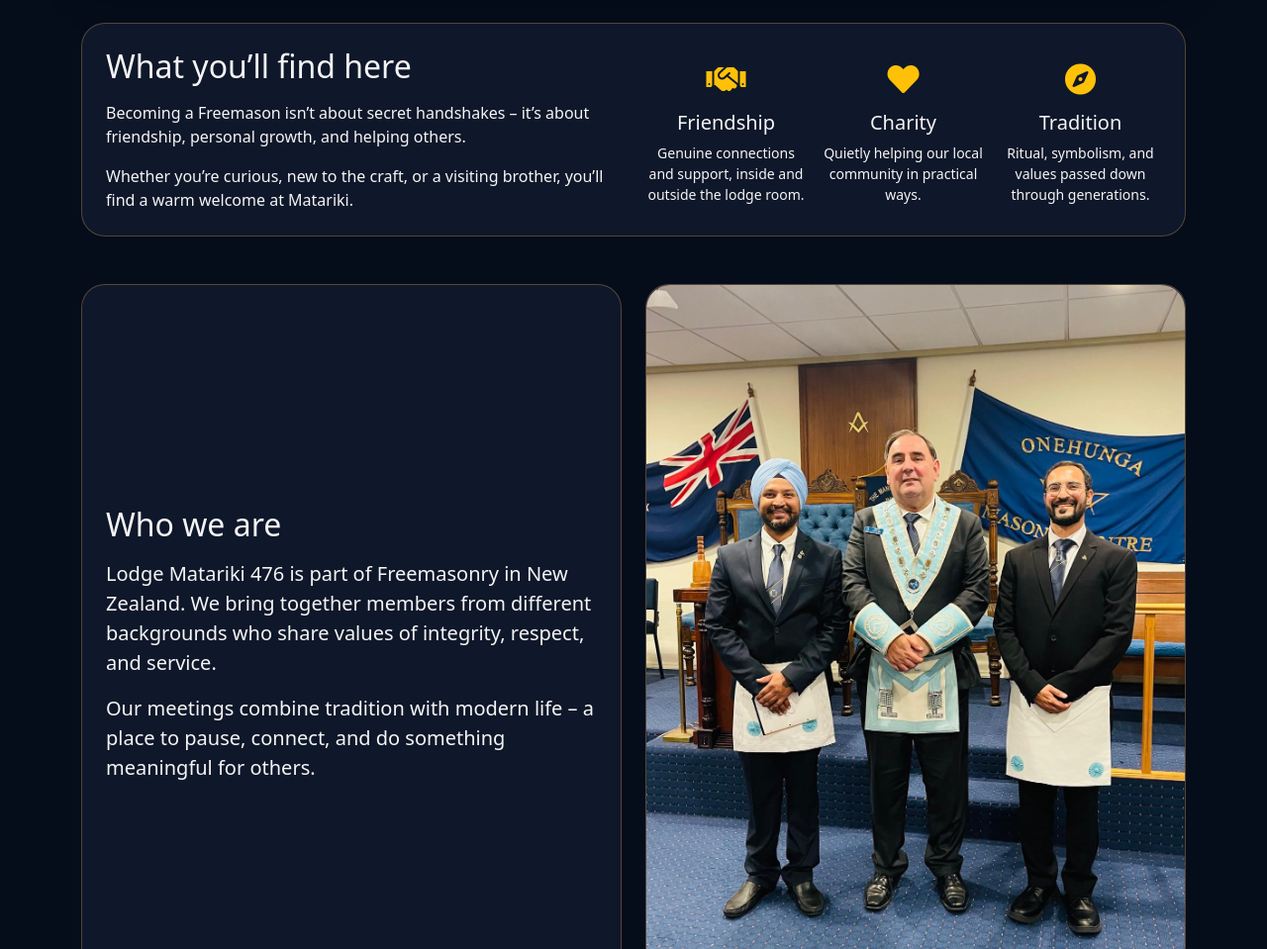
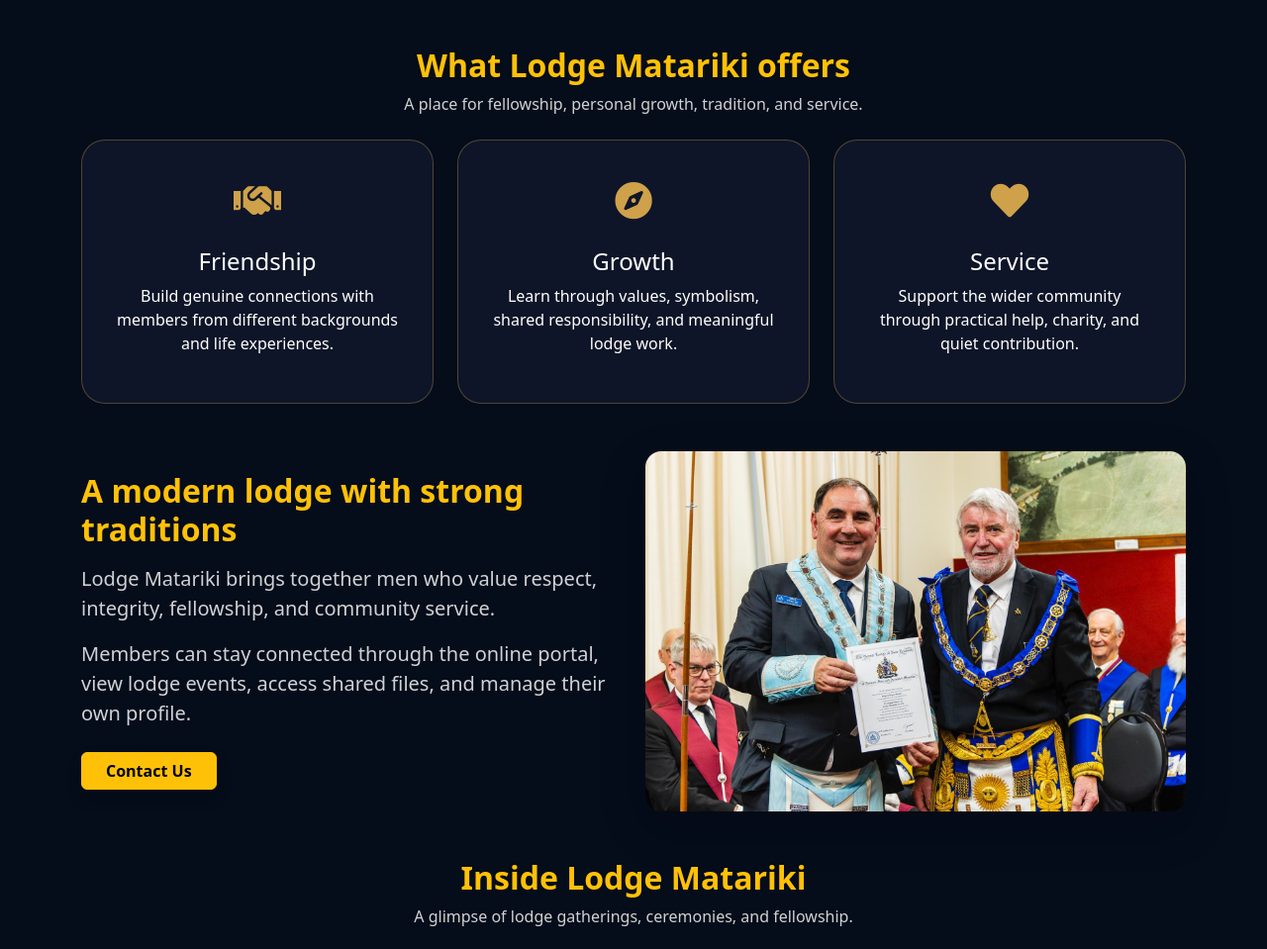
Before and after one commit to sue-zadeh/lodge-matarik476-python, a Flask app: page / in a window 1280 px wide. Shown: the part 840-1799 px from the top of the page at 99% size. Run offline with Flask 3, Linux system fonts and the light colour scheme; some libraries are stand-ins or nearby versions.

Commit message:
home page-public

```diff
--- a/app/templates/index.html
+++ b/app/templates/index.html
@@ -4,181 +4,346 @@
 
 {% block content %}
 
-{# --- Page-specific styles (kept small) --- #}
 <style>
-  .public-hero {
-    min-height: 85vh;
-    border-radius: 1.5rem;
-    object-fit: cover;
-    background-size: cover;
-    background-position: center;
-    background-repeat: no-repeat;
+  .home-hero {
+    position: relative;
+    min-height: 88vh;
+    border-radius: 28px;
     overflow: hidden;
     background:
-          linear-gradient(135deg, rgba(216, 192, 147, 0.15), rgba(9, 19, 39, 0.95)),
-
-      url("{{ url_for('static', filename='img/weare3.jpg') }}") center/cover no-repeat;
-    color: #f5f5f5;
+      linear-gradient(120deg, rgba(5,12,26,0.92), rgba(5,12,26,0.45), rgba(5,12,26,0.9)),
+      url("{{ url_for('static', filename='img/members.png') }}") center/cover no-repeat;
+    display: flex;
+    align-items: center;
+    justify-content: center;
+    text-align: center;
   }
 
-  .public-hero-content {
-    background: radial-gradient(circle at top left,
-      rgba(5,12,26,0.9), rgba(5,12,26,0.98));
+  .home-hero-content {
+    max-width: 850px;
+    padding: 40px 24px;
+    color: #fff;
   }
 
-  .section-card {
-    background-color: #0f172a;              /* slightly lighter navy */
-    border-radius: 1.5rem;
-    border: 1px solid rgba(207,161,74,0.35);
-    color: #f5f5f5;                          /* force light text */
+  .hero-badge {
+    display: inline-block;
+    color: #cfa14a;
+    border: 1px solid rgba(207,161,74,0.6);
+    padding: 8px 18px;
+    border-radius: 999px;
+    margin-bottom: 18px;
+    background: rgba(5,12,26,0.7);
+    font-weight: 600;
   }
 
-  .pillars-icon {
-    font-size: 2rem;
+  .home-hero h1 {
+    font-size: clamp(2.4rem, 6vw, 5.2rem);
+    font-weight: 800;
+    line-height: 1.05;
+    margin-bottom: 20px;
   }
 
-  .cta-band {
+  .home-hero p {
+    font-size: clamp(1rem, 2vw, 1.35rem);
+    color: rgba(255,255,255,0.88);
+    max-width: 720px;
+    margin: 0 auto 30px;
+  }
+
+  .hero-actions {
+    display: flex;
+    justify-content: center;
+    flex-wrap: wrap;
+    gap: 14px;
+  }
+
+  .btn-hero-gold {
+    background: #cfa14a;
+    color: #050c1a;
+    border: 1px solid #cfa14a;
+    font-weight: 700;
+    padding: 12px 28px;
+    border-radius: 999px;
+    text-decoration: none;
+  }
+
+  .btn-hero-outline {
+    color: #fff;
+    border: 1px solid rgba(255,255,255,0.75);
+    font-weight: 700;
+    padding: 12px 28px;
+    border-radius: 999px;
+    text-decoration: none;
+  }
+
+  .scroll-down {
+    position: absolute;
+    left: 50%;
+    bottom: 28px;
+    transform: translateX(-50%);
+    color: #cfa14a;
+    font-size: 2rem;
+    animation: bounceArrow 1.4s infinite;
+  }
+  .btn-shine {
+  position: relative;
+  overflow: hidden;
+  transition: all 0.3s ease;
+}
+
+.btn-shine:hover {
+  transform: translateY(-5px) scale(1.04);
+  box-shadow:
+    0 15px 35px rgba(207,161,74,0.45),
+    0 0 25px rgba(207,161,74,0.35);
+}
+
+.btn-shine::before {
+  content: "";
+  position: absolute;
+  top: -50%;
+  left: -120%;
+  width: 70%;
+  height: 200%;
+  background: linear-gradient(
+    120deg,
+    transparent,
+    rgba(255,255,255,0.85),
+    transparent
+  );
+  transform: rotate(20deg);
+}
+
+.btn-shine:hover::before {
+  animation: shineFast 0.7s ease forwards;
+}
+
+@keyframes shineFast {
+  0% {
+    left: -120%;
+  }
+  100% {
+    left: 180%;
+  }
+}
+
+.hero-bg {
+  animation: heroZoom 12s ease-in-out infinite alternate;
+}
+
+@keyframes heroZoom {
+  from {
+    transform: scale(1);
+  }
+  to {
+    transform: scale(1.06);
+  }
+}
+
+.btn-warning.btn-shine:hover {
+  background: #f0c96a;
+  border-color: #f0c96a;
+}
+  .home-card {
+    background: rgba(15,23,42,0.95);
+    border: 1px solid rgba(207,161,74,0.35);
+    border-radius: 24px;
+    padding: 32px;
+    height: 100%;
+    color: #fff;
+    transition: 0.25s ease;
+  }
+
+  .home-card:hover {
+    transform: translateY(-8px);
+    border-color: #cfa14a;
+    box-shadow: 0 18px 45px rgba(0,0,0,0.45);
+  }
+
+  .home-icon {
+    color: #cfa14a;
+    font-size: 2.4rem;
+    margin-bottom: 18px;
+  }
+
+  .stats-box {
+    background: linear-gradient(135deg, rgba(207,161,74,0.16), rgba(15,23,42,0.95));
+    border: 1px solid rgba(207,161,74,0.4);
+    border-radius: 24px;
+    padding: 30px;
+    text-align: center;
+  }
+
+  .stats-number {
+    font-size: 2.6rem;
+    color: #cfa14a;
+    font-weight: 800;
+  }
+
+  .gallery-img {
+    height: 260px;
+    width: 100%;
+    object-fit: cover;
+    border-radius: 22px;
+    border: 1px solid rgba(207,161,74,0.35);
+    transition: 0.25s ease;
+  }
+
+  .gallery-img:hover {
+    transform: scale(1.03);
+  }
+
+  .cta-final {
+    border-radius: 30px;
+    padding: 60px 25px;
+    text-align: center;
     background:
-      linear-gradient(135deg, rgba(207,161,74,0.15), rgba(5,12,26,0.95)),
-      url("{{ url_for('static', filename='img/pic-home3.jpg') }}") center/cover no-repeat;
-    border-radius: 1.5rem;
-    color: #f5f5f5;
+      linear-gradient(135deg, rgba(5,12,26,0.9), rgba(5,12,26,0.6)),
+      url("{{ url_for('static', filename='img/pic-home4.jpg') }}") center/cover no-repeat;
+    border: 1px solid rgba(207,161,74,0.4);
+  }
+  .scroll-arrow {
+  animation: bounceArrow 1.4s infinite;
+}
+
+@keyframes bounceArrow {
+  0%,100% {
+    transform: translateY(0);
+  }
+  50% {
+    transform: translateY(12px);
+  }
+}
+
+  @media (max-width: 768px) {
+    .home-hero {
+      min-height: 78vh;
+      border-radius: 18px;
+    }
+
+    .gallery-img {
+      height: 220px;
+    }
   }
 </style>
 
-{# ================= HERO ================= #}
-<div class="public-hero mb-5 shadow-lg" data-aos="fade-up">
-  <div class="row g-0 h-100">
-    <div class="col-md-6 d-flex align-items-center public-hero-content p-5">
-      <div>
-        <p class="text-warning text-uppercase small mb-2">
-          A lodge of friendship, support, and community
-        </p>
-        <h1 class="display-5 fw-bold mb-3">
-          Freemasonry in the heart of Tāmaki Makaurau.
-        </h1>
-        <p class="lead mb-4">
-          Lodge Matariki 476 is a welcoming lodge where good men support each
-          other, serve the community, and enjoy genuine fellowship.
-        </p>
+<section class="home-hero mb-5" data-aos="fade-up">
+  <div class="home-hero-content">
+    <span class="hero-badge fs-3">Lodge Matariki 476</span>
 
-        {% if not session.get('user_id') %}
-          <div class="d-flex flex-wrap gap-2">
-            <a href="{{ url_for('contact') }}" class="btn btn-warning fw-semibold px-4">
-              Join the Lodge
-            </a>
-            <a href="{{ url_for('login') }}" class="btn btn-outline-light fw-semibold px-4">
-              Members Login
-            </a>
-          </div>
-        {% else %}
-          <a href="{{ url_for('profile') }}" class="btn btn-warning fw-semibold px-4">
-            Go to your profile
-          </a>
-        {% endif %}
+    <h1 class='fw-bold'>Friendship, tradition, and community.</h1>
+
+    <p class='fs-4'>
+      A welcoming Freemasons lodge in Auckland where members connect,
+      grow, support each other, and contribute to the community.
+    </p>
+
+    <div class="hero-actions">
+      <a href="{{ url_for('contact') }}" class="btn btn-warning fw-semibold px-4 fs-6 rounded shadow btn-shine">Get in Touch</a>
+      <a href="#discover" class="btn btn-outline-light fw-semibold px-4 rounded shadow btn-shine">Discover More</a>
+    </div>
+  </div>
+
+  <a href="#discover" class="scroll-down">
+    <i class="fas fa-chevron-down"></i>
+  </a>
+</section>
+
+<section id="discover" class="mb-5">
+  <div class="text-center mb-4" data-aos="fade-up">
+    <h2 class="fw-bold text-warning">What Lodge Matariki offers</h2>
+    <p class="text-light-70">
+      A place for fellowship, personal growth, tradition, and service.
+    </p>
+  </div>
+
+  <div class="row g-4">
+    <div class="col-md-4" data-aos="fade-up">
+      <div class="home-card text-center">
+        <div class="home-icon"><i class="fas fa-handshake"></i></div>
+        <h4>Friendship</h4>
+        <p>Build genuine connections with members from different backgrounds and life experiences.</p>
       </div>
     </div>
 
-    <div class="col-md-6 d-none d-md-block">
-      <img src="{{ url_for('static', filename='img/home.png') }}"
-           alt="Lodge members"
-           class="img-fluid h-100 w-100"
-           style="object-fit: cover;">
+    <div class="col-md-4" data-aos="fade-up" data-aos-delay="120">
+      <div class="home-card text-center">
+        <div class="home-icon"><i class="fas fa-compass"></i></div>
+        <h4>Growth</h4>
+        <p>Learn through values, symbolism, shared responsibility, and meaningful lodge work.</p>
+      </div>
     </div>
-  </div>
-</div>
 
-{# ============ THREE PILLARS / “GOOD VIBES” STYLE ============ #}
-<div class="section-card p-4 mb-5" data-aos="fade-up">
-  <div class="row g-4 align-items-center">
-    <div class="col-lg-6">
-      <h2 class="mb-3">What you’ll find here</h2>
-      <p class="mb-3">
-        Becoming a Freemason isn’t about secret handshakes – it’s about
-        friendship, personal growth, and helping others.
-      </p>
-      <p class="mb-0">
-        Whether you’re curious, new to the craft, or a visiting brother, you’ll
-        find a warm welcome at Matariki.
-      </p>
-    </div>
-    <div class="col-lg-6">
-      <div class="row g-3">
-        <div class="col-md-4 text-center">
-          <div class="pillars-icon mb-2 text-warning">
-            <i class="fas fa-handshake"></i>
-          </div>
-          <h5>Friendship</h5>
-          <p class="small text mb-0">
-            Genuine connections and support, inside and outside the lodge room.
-          </p>
-        </div>
-        <div class="col-md-4 text-center">
-          <div class="pillars-icon mb-2 text-warning">
-            <i class="fas fa-heart"></i>
-          </div>
-          <h5>Charity</h5>
-          <p class="small text mb-0">
-            Quietly helping our local community in practical ways.
-          </p>
-        </div>
-        <div class="col-md-4 text-center">
-          <div class="pillars-icon mb-2 text-warning">
-            <i class="fas fa-compass"></i>
-          </div>
-          <h5>Tradition</h5>
-          <p class="small text mb-0">
-            Ritual, symbolism, and values passed down through generations.
-          </p>
-        </div>
+    <div class="col-md-4" data-aos="fade-up" data-aos-delay="240">
+      <div class="home-card text-center">
+        <div class="home-icon"><i class="fas fa-heart"></i></div>
+        <h4>Service</h4>
+        <p>Support the wider community through practical help, charity, and quiet contribution.</p>
       </div>
     </div>
   </div>
-</div>
+</section>
 
-{# ============ ABOUT / OUR STORY ============ #}
-<div class="row g-4 mb-5 justify-content-center">
-  <div class="col-lg-6 " data-aos="fade-right">
-   <div class="section-card p-4 h-100 d-flex flex-column justify-content-center">
-      <h2 class="mb-3 ">Who we are</h2>
-      <p class="mb-3 fs-5">
-        Lodge Matariki 476 is part of Freemasonry in New Zealand. We bring
-        together members from different backgrounds who share values of integrity,
-        respect, and service.
+
+
+<section class="mb-5">
+  <div class="row g-4 align-items-center">
+    <div class="col-lg-6" data-aos="fade-right">
+      <h2 class="fw-bold text-warning mb-3">A modern lodge with strong traditions</h2>
+      <p class="fs-5 text-light-70">
+        Lodge Matariki brings together men who value respect, integrity,
+        fellowship, and community service.
       </p>
-      <p class="mb-0 fs-5">
-        Our meetings combine tradition with modern life – a place to pause,
-        connect, and do something meaningful for others.
+      <p class="fs-5 text-light-70">
+        Members can stay connected through the online portal, view lodge events,
+        access shared files, and manage their own profile.
       </p>
+      <a href="{{ url_for('contact') }}" class="btn btn-warning fw-semibold px-4 mt-2 rounded shadow btn-shine">
+        Contact Us
+      </a>
+    </div>
+
+    <div class="col-lg-6" data-aos="fade-left">
+      <img src="{{ url_for('static', filename='img/pic-home3.jpg') }}"
+           alt="Lodge members"
+           class="img-fluid rounded-4 shadow-lg">
     </div>
   </div>
+</section>
 
-  <div class="col-lg-6" data-aos="fade-left">
-    <div class="section-card p-0 h-100">
-      <img src="{{ url_for('static', filename='img/pic-home4.jpg') }}"
-           alt="Lodge ceremony"
-           class="img-fluid w-100"
-           style="border-radius: 1.5rem;">
+<section class="mb-5">
+  <div class="text-center mb-4" data-aos="fade-up">
+    <h2 class="fw-bold text-warning">Inside Lodge Matariki</h2>
+    <p class="text-light-70">A glimpse of lodge gatherings, ceremonies, and fellowship.</p>
+  </div>
+
+  <div class="row g-4">
+    <div class="col-md-6 col-lg-3" data-aos="fade-up">
+      <img src="{{ url_for('static', filename='img/home.png') }}" class="gallery-img" alt="Lodge gathering">
+    </div>
+
+    <div class="col-md-6 col-lg-3" data-aos="fade-up" data-aos-delay="100">
+      <img src="{{ url_for('static', filename='img/weare.jpg') }}" class="gallery-img" alt="Lodge members">
+    </div>
+
+    <div class="col-md-6 col-lg-3" data-aos="fade-up" data-aos-delay="200">
+      <img src="{{ url_for('static', filename='img/weare2.jpg') }}" class="gallery-img" alt="Lodge ceremony">
+    </div>
+
+    <div class="col-md-6 col-lg-3" data-aos="fade-up" data-aos-delay="300">
+      <img src="{{ url_for('static', filename='img/pic-home4.jpg') }}" class="gallery-img" alt="Lodge event">
     </div>
   </div>
-</div>
+</section>
 
-{# ============ RSVP / CALL TO ACTION BAND ============ #}
-<div class="cta-band text-center text-light py-5" data-aos="zoom-in">
-  <h2 class="display-6 fw-bold mb-2">Thinking about visiting?</h2>
-  <p class="lead mb-4">
-    We welcome enquiries from good men who are curious about Freemasonry,
-    and from travelling brethren who would like to attend a meeting.
+<section class="cta-final" data-aos="zoom-in">
+  <h2 class="fw-bold text-warning mb-3">Interested in learning more?</h2>
+  <p class="lead text-light mb-4">
+    Get in touch with Lodge Matariki 476 and start the conversation.
   </p>
-  <div class="d-flex justify-content-center gap-3 flex-wrap">
-    <a href="{{ url_for('contact') }}" class="btn btn-light fw-semibold px-4">
-      Request to Join
-    </a>
-   <!-- <a href="#" class="btn btn-outline-light fw-semibold px-4">
-      Contact the Secretary
-    </a>-->
-  </div>
-</div>
-
+  <a href="{{ url_for('contact') }}" class="btn btn-warning fw-bold px-5 py-2">
+    Contact Us
+  </a>
+</section>
 
 {% endblock %}
```
